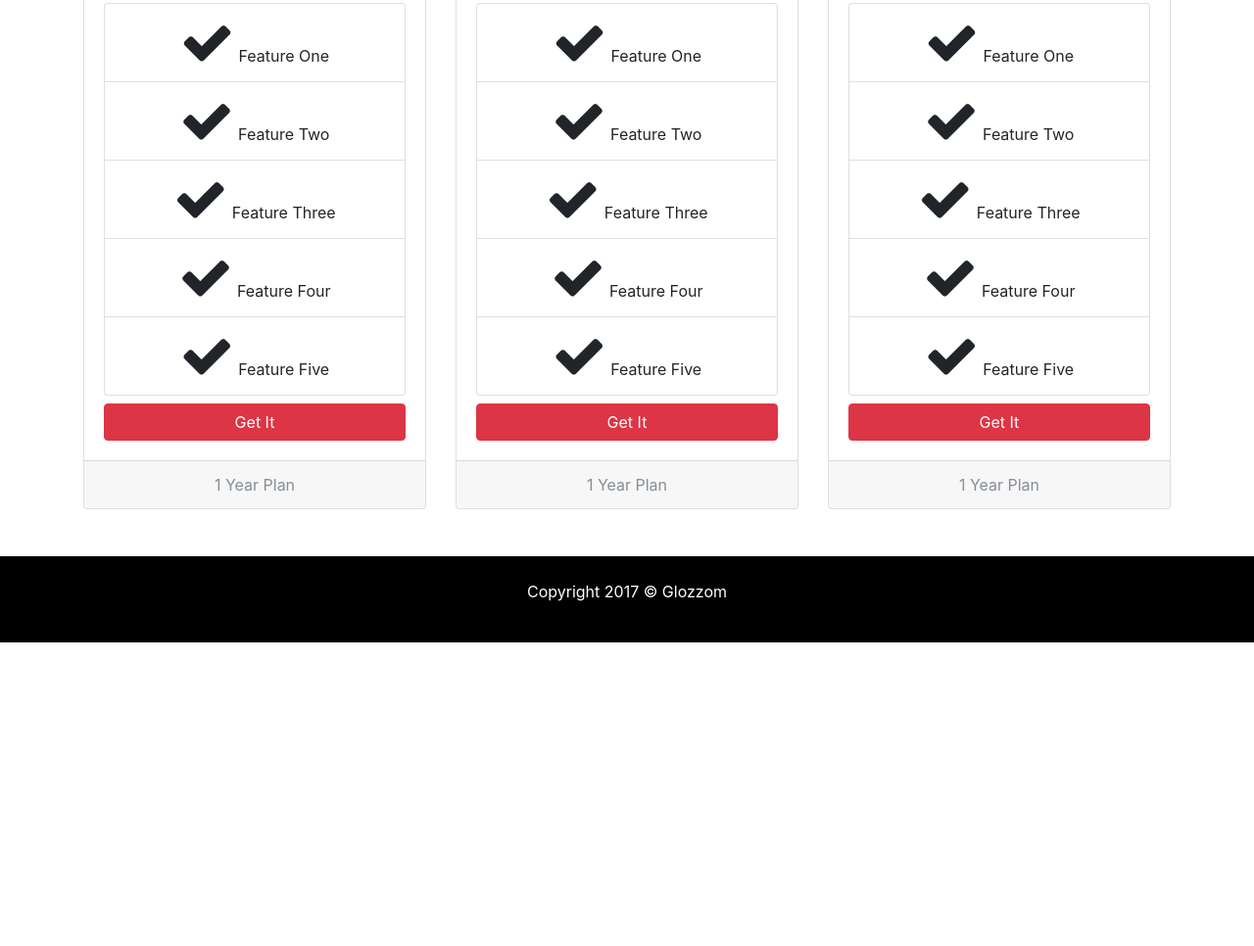
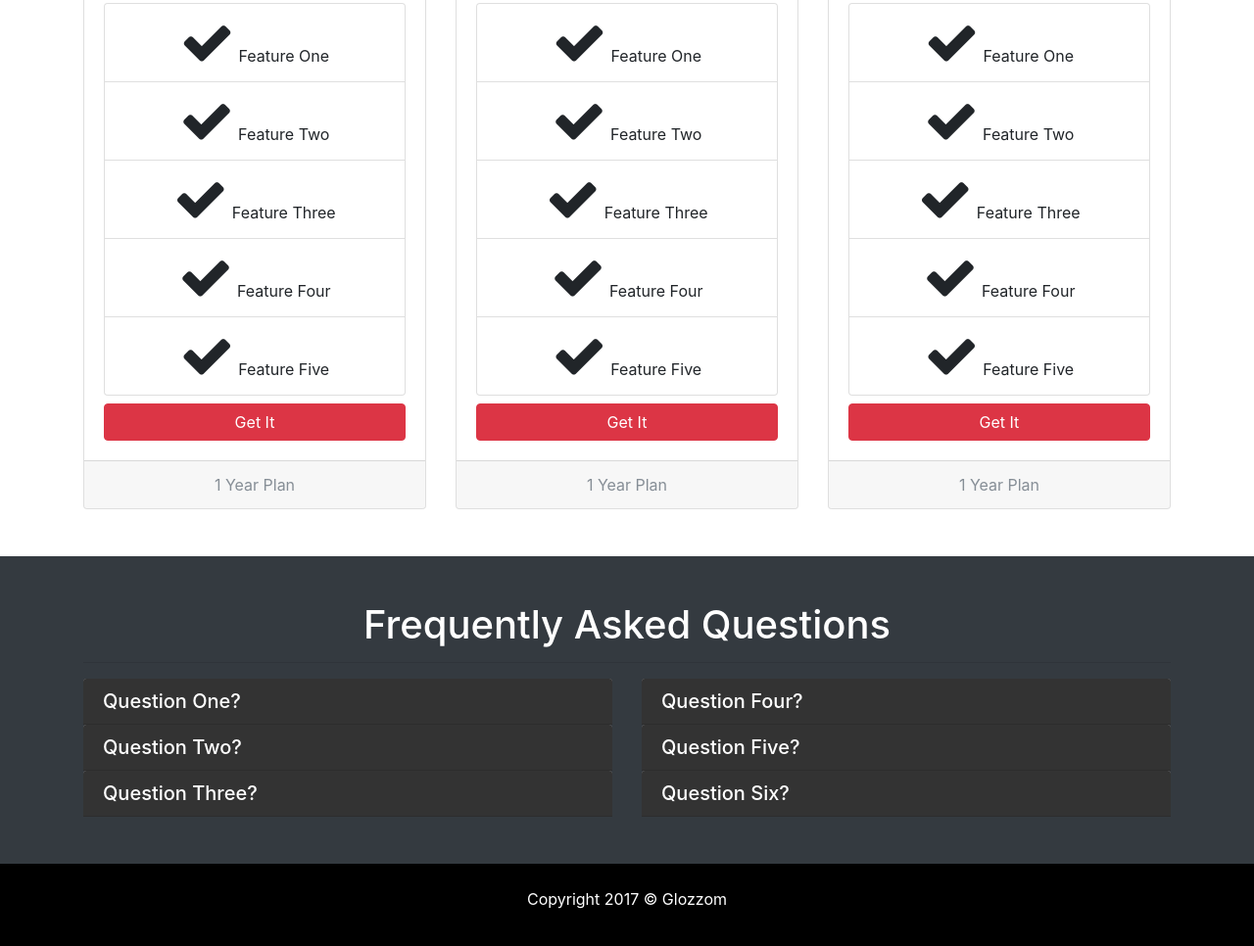
Before and after one commit to WebDevTuts/glozzom_business_site, a website: page src/services.html in a window 1280 px wide. Shown: the part 488-1454 px from the top of the page at 98% size. Before the commit the page ends 1144 px from the top, so only its background shows below. Drawn offline with Linux system fonts and the light colour scheme; some packages are replaced by stand-ins of ours; a script that the page names is missing.

Commit message:
Add markup and styles for faq section

```diff
--- a/src/scss/style.scss
+++ b/src/scss/style.scss
@@ -95,3 +95,17 @@ footer#main-footer {
     margin-top: -50px;
   }
 }
+
+#faq {
+  .card {
+    border: #444;
+    a {
+      color: #FFF;
+      text-decoration: none;
+    }
+  }
+
+  .card-body, .card-header {
+    background: #333;
+  }
+}
--- a/src/services.html
+++ b/src/services.html
@@ -134,6 +134,106 @@
     </div>
   </div>
 
+  <!-- FAQ -->
+  <section id="faq" class="p-5 bg-dark text-white">
+    <div class="container">
+      <h1 class="text-center">Frequently Asked Questions</h1>
+      <hr>
+      <div class="row">
+        <div class="col-md-6">
+          <div id="accordionOne">
+            <div class="card">
+              <div class="card-header" id="headingOne">
+                <h5 class="mb-0">
+                  <a href="#collapseOne" data-toggle="collapse">Question One?</a>
+                </h5>
+              </div>
+
+              <div id="collapseOne" class="collapse" data-parent="#accordionOne">
+                <div class="card-body">
+                  Lorem ipsum dolor sit, amet consectetur adipisicing elit. Quos praesentium numquam, perferendis repellat labore vero, totam officiis voluptate temporibus debitis suscipit blanditiis qui, eveniet dolore aliquid reprehenderit inventore quod at.
+                </div>
+              </div>
+            </div>
+
+            <div class="card">
+              <div class="card-header" id="headingOne">
+                <h5 class="mb-0">
+                  <a href="#collapseTwo" data-toggle="collapse">Question Two?</a>
+                </h5>
+              </div>
+
+              <div id="collapseTwo" class="collapse" data-parent="#accordionOne">
+                <div class="card-body">
+                  Lorem ipsum dolor sit, amet consectetur adipisicing elit. Quos praesentium numquam, perferendis repellat labore vero, totam officiis voluptate temporibus debitis suscipit blanditiis qui, eveniet dolore aliquid reprehenderit inventore quod at.
+                </div>
+              </div>
+            </div>
+
+            <div class="card">
+              <div class="card-header" id="headingOne">
+                <h5 class="mb-0">
+                  <a href="#collapseThree" data-toggle="collapse">Question Three?</a>
+                </h5>
+              </div>
+
+              <div id="collapseThree" class="collapse" data-parent="#accordionOne">
+                <div class="card-body">
+                  Lorem ipsum dolor sit, amet consectetur adipisicing elit. Quos praesentium numquam, perferendis repellat labore vero, totam officiis voluptate temporibus debitis suscipit blanditiis qui, eveniet dolore aliquid reprehenderit inventore quod at.
+                </div>
+              </div>
+            </div>
+          </div>
+        </div>
+        <div class="col-md-6">
+          <div id="accordionTwo">
+            <div class="card">
+              <div class="card-header" id="headingOne">
+                <h5 class="mb-0">
+                  <a href="#collapseFour" data-toggle="collapse">Question Four?</a>
+                </h5>
+              </div>
+
+              <div id="collapseFour" class="collapse" data-parent="#accordionTwo">
+                <div class="card-body">
+                  Lorem ipsum dolor sit, amet consectetur adipisicing elit. Quos praesentium numquam, perferendis repellat labore vero, totam officiis voluptate temporibus debitis suscipit blanditiis qui, eveniet dolore aliquid reprehenderit inventore quod at.
+                </div>
+              </div>
+            </div>
+
+            <div class="card">
+              <div class="card-header" id="headingOne">
+                <h5 class="mb-0">
+                  <a href="#collapseFive" data-toggle="collapse">Question Five?</a>
+                </h5>
+              </div>
+
+              <div id="collapseFive" class="collapse" data-parent="#accordionTwo">
+                <div class="card-body">
+                  Lorem ipsum dolor sit, amet consectetur adipisicing elit. Quos praesentium numquam, perferendis repellat labore vero, totam officiis voluptate temporibus debitis suscipit blanditiis qui, eveniet dolore aliquid reprehenderit inventore quod at.
+                </div>
+              </div>
+            </div>
+
+            <div class="card">
+              <div class="card-header" id="headingOne">
+                <h5 class="mb-0">
+                  <a href="#collapseSix" data-toggle="collapse">Question Six?</a>
+                </h5>
+              </div>
+
+              <div id="collapseSix" class="collapse" data-parent="#accordionTwo">
+                <div class="card-body">
+                  Lorem ipsum dolor sit, amet consectetur adipisicing elit. Quos praesentium numquam, perferendis repellat labore vero, totam officiis voluptate temporibus debitis suscipit blanditiis qui, eveniet dolore aliquid reprehenderit inventore quod at.
+                </div>
+              </div>
+            </div>
+          </div>
+        </div>
+      </div>
+    </div>
+  </section>
+
   <!-- MAIN FOOTER -->
   <footer id="main-footer" class="text-center p-4">
     <div class="container">
```
Also changed, not shown: src/css/style.css.
